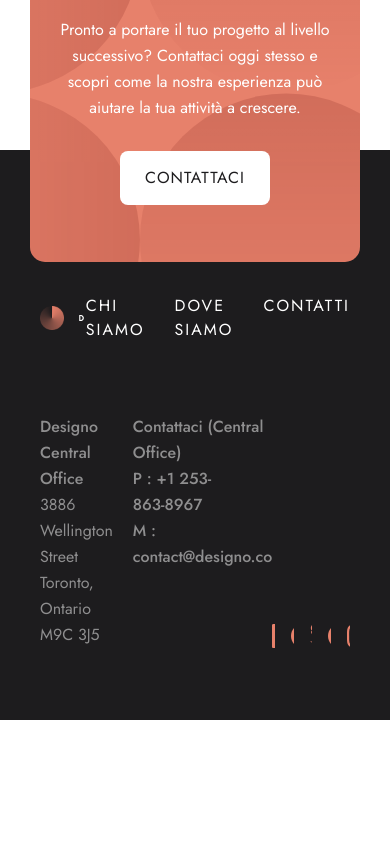
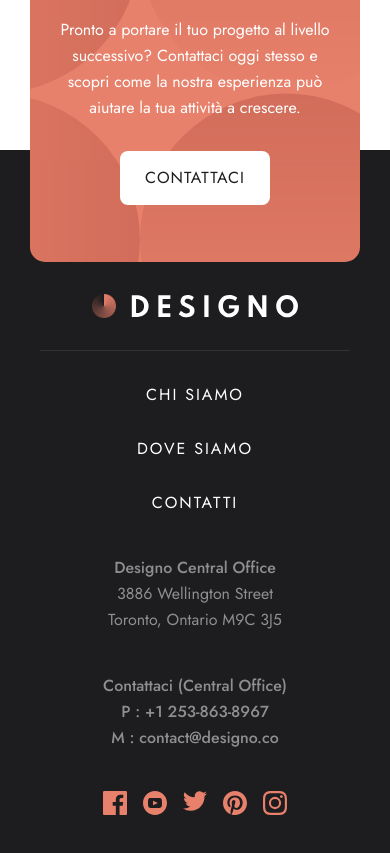
Before and after one commit to tyVespA/designo, a Next.js app: page / in a window 390 px wide. Shown: the part 3649-4502 px from the top of the page. Before the commit the page ends 4369 px from the top, so only its background shows below. Built offline with nearby package versions, Linux system fonts and the light colour scheme.

Commit message:
Add media queries

```diff
--- a/src/app/components/Footer/Footer.module.css
+++ b/src/app/components/Footer/Footer.module.css
@@ -24,20 +24,19 @@
 }
 
 /* Decorative separator */
-.logoContainer {
+.top {
   position: relative;
-  overflow-x: hidden;
 }
 
-.logoContainer::after {
+.top::after {
   content: "";
   position: absolute;
   bottom: -40px;
   height: 1px;
-  width: 100vw;
-  max-width: 1111px;
+  width: 100%;
   margin-inline: auto;
   background-color: var(--secondary-dark);
+  z-index: 100;
 }
 
 .footerContainer ul {
@@ -91,6 +90,11 @@
   gap: 20px;
 }
 
+.text1,
+.text2 {
+  min-width: 184px;
+}
+
 .text400 {
   font-weight: 400;
 }
@@ -110,3 +114,30 @@
 .socialsContainer svg:hover {
   fill: var(--secondary-accent);
 }
+
+@media screen and (max-width: 680px) {
+  .footerContainer .top {
+    flex-direction: column;
+    gap: 65px;
+    margin-bottom: 40px;
+  }
+  .top::after {
+    top: 56px;
+  }
+  .top ul {
+    flex-direction: column;
+    text-align: center;
+  }
+  .bottom {
+    flex-direction: column;
+    gap: 40px;
+  }
+  .bottom .text {
+    flex-direction: column;
+    text-align: center;
+    gap: 40px;
+  }
+  .socialsContainer {
+    justify-content: center;
+  }
+}
```
